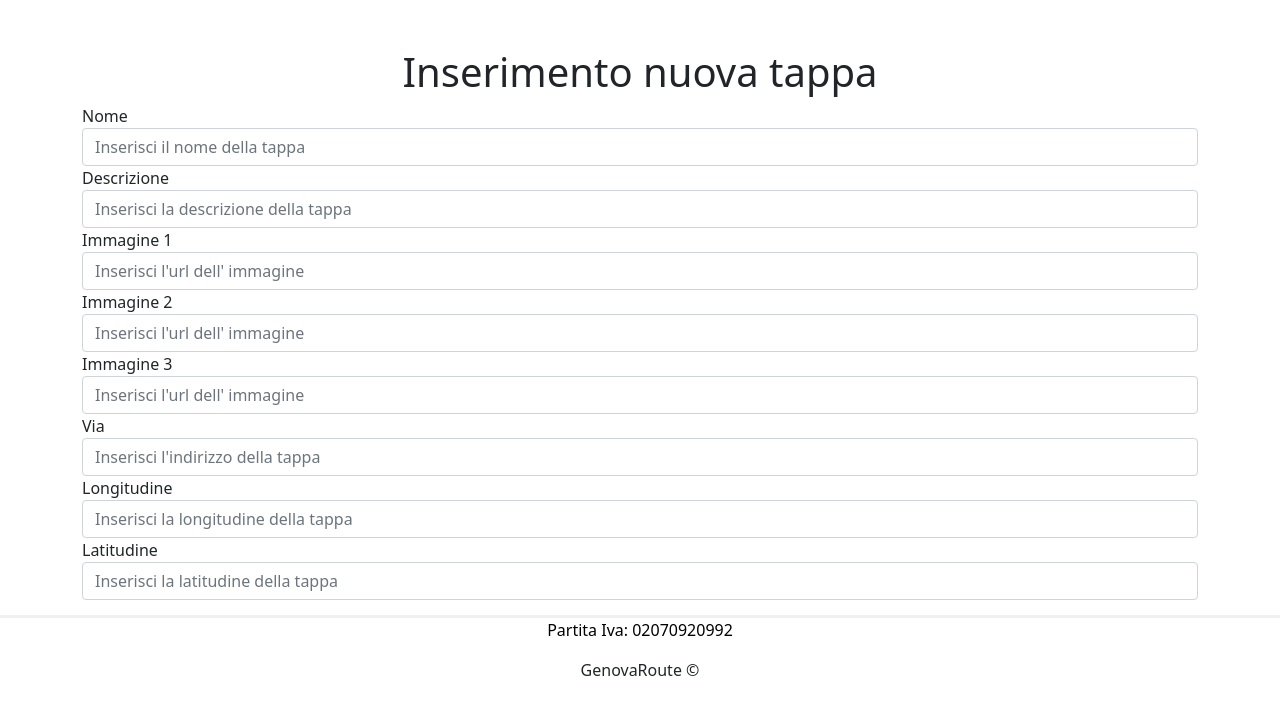
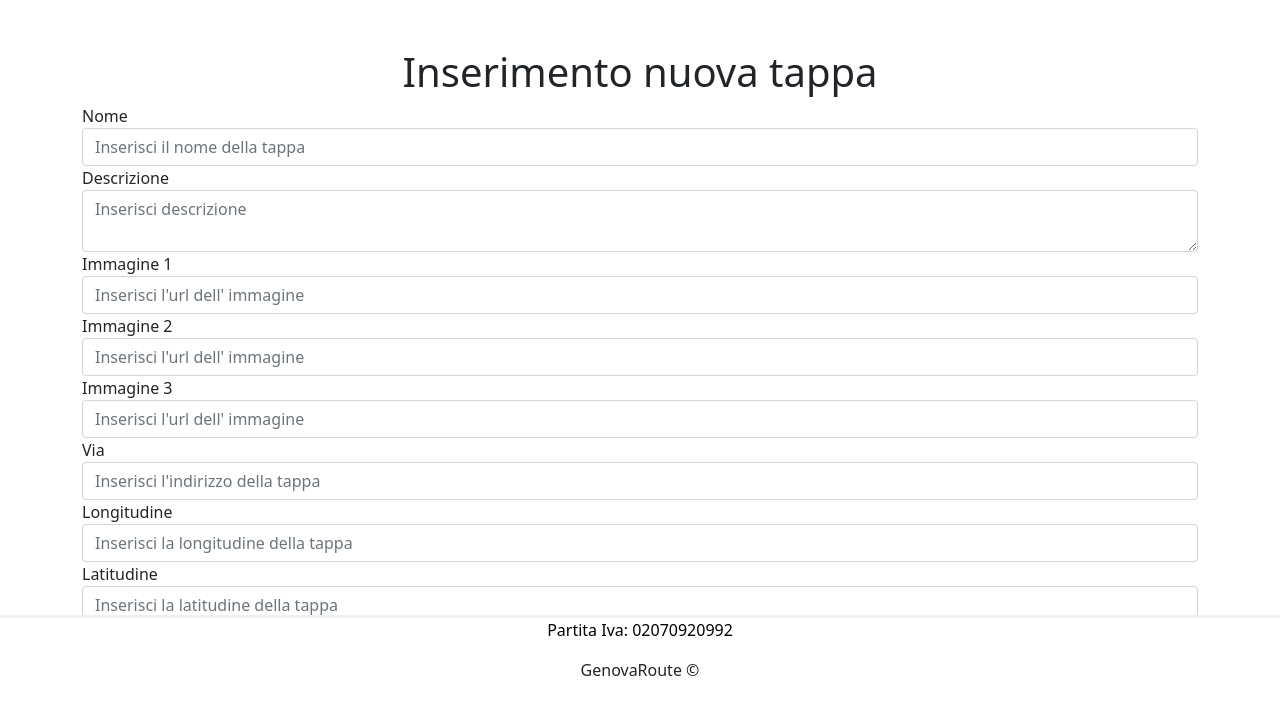
Before and after one commit to AndreaTattii/GenovaRoute, a PHP site: page /pc/admin/formT.php in a window 1280 px wide. Shown: the part 102-819 px from the top of the page. Before the commit the page ends 778 px from the top, so only its background shows below. Run offline with PHP 8.4, Linux system fonts and the light colour scheme.

Commit message:
messa textarea

```diff
--- a/pc/admin/formModificaT.php
+++ b/pc/admin/formModificaT.php
@@ -101,6 +101,8 @@ if ($result = $connessione->query($sql)) {
                 </div>
                 <div class="col">
                     <?php
+
+                    //<textarea class="form-control" placeholder="Inserisci descrizione" name="nuovaDescrizione" maxlength="2000"  required></textarea>
                     echo "<input type='hidden' name='idTappa' value='" . $_SESSION['idTappa'] . "'>"
                     ?>
                     <button type="submit" class="btn btn-primary" style=" background-color:#B30000; border-color:#B30000;">Modifica</button>
--- a/pc/admin/formT.php
+++ b/pc/admin/formT.php
@@ -62,7 +62,7 @@
             </div>
             <div class="form-group">
                 <label for="descrizione">Descrizione</label>
-                <input type="text" class="form-control" id="descrizione" name="descrizione" placeholder="Inserisci la descrizione della tappa" maxlength="2000" required>
+                <textarea class="form-control" placeholder="Inserisci descrizione" name="nuovaDescrizione" maxlength="2000"  required></textarea>
             </div>
             <div class="form-group">
                 <label for="immagine">Immagine 1</label>
--- a/pc/admin/index.php
+++ b/pc/admin/index.php
@@ -174,6 +174,8 @@ session_start();
                         </div>
                         <div class="col-7">
                             <input type="text" name="nuovaDescrizione" placeholder="Inserisci descrizione" style="width: 90%;" maxlength="80"  required>
+
+
                         </div>
                         <div class="col-1">
                             <button type="submit" style="color:white; background-color:#B30000; ; border-color:#B30000; width:150px;">Modifica</button>
```
